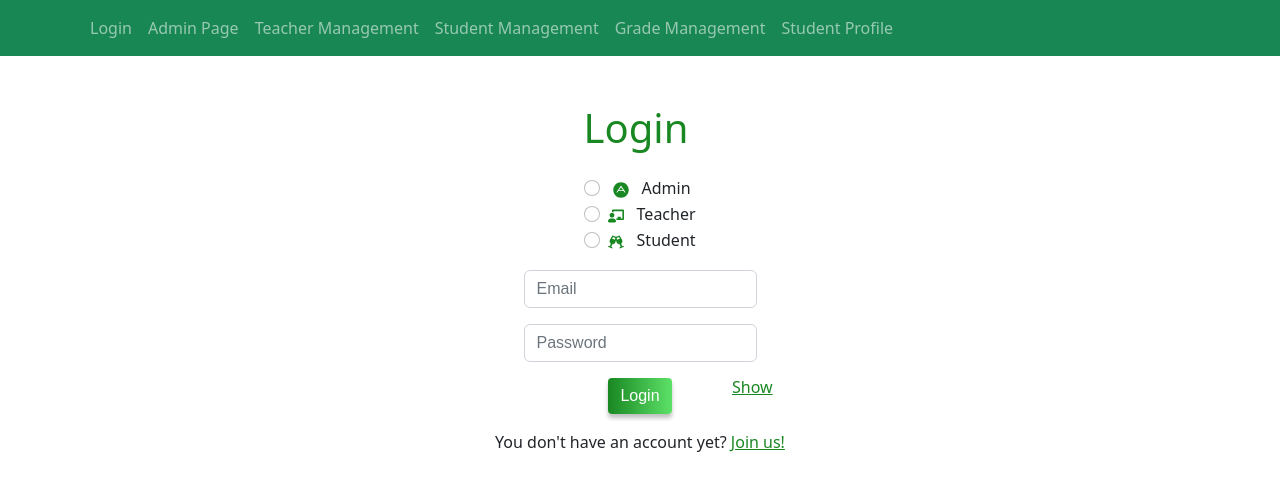
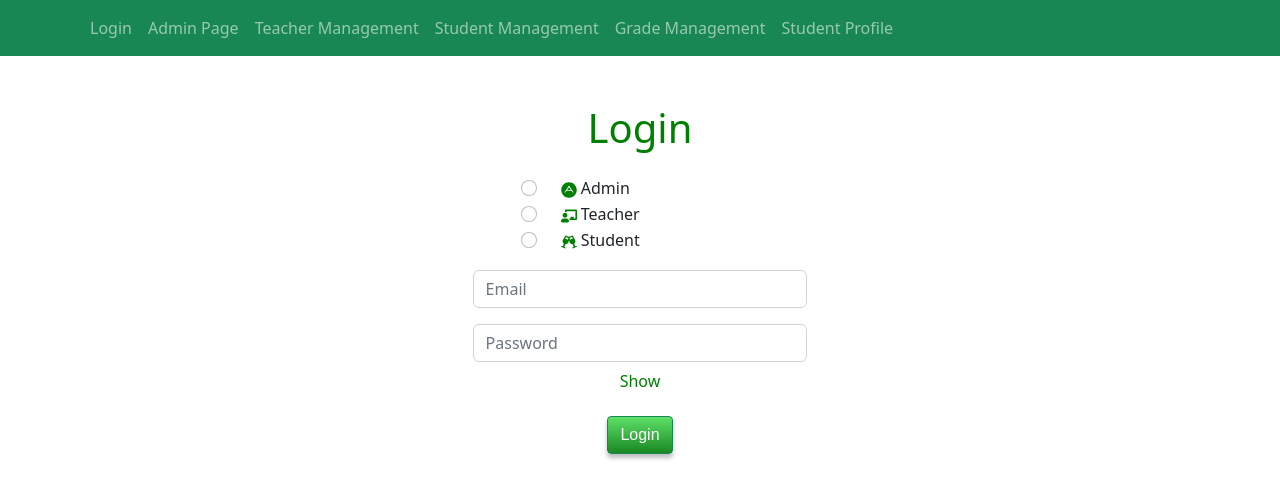
Before and after one commit to LuhPaglia/final-project-beavers, a React (Create React App) app in the folder client/: page / in a window 1280 px wide. Shown: the top 498 px of the page. Built offline with nearby package versions, Linux system fonts and the light colour scheme.

Commit message:
Page style done

```diff
--- a/client/package.json
+++ b/client/package.json
@@ -14,7 +14,7 @@
     "react-icons": "^4.7.1",
     "react-router-dom": "^6.3.0",
     "react-scripts": "5.0.1",
-    "styled-components": "^5.3.3",
+    "styled-components": "^5.3.6",
     "web-vitals": "^2.1.4"
   },
   "scripts": {
--- a/client/src/App.css
+++ b/client/src/App.css
@@ -36,3 +36,7 @@
     transform: rotate(360deg);
   }
 }
+
+.page {
+  padding-top: 3vh;
+}
--- a/client/src/pages/Admin.js
+++ b/client/src/pages/Admin.js
@@ -56,11 +56,20 @@ const Admin = () => {
     [6, "Introduction to Content Management Systems with WordPress", null],
     [7, "courseTest", "courseTestcourseTest"],
   ];
+
+  const style = {
+    display : 'flex',
+    flexDirection:'column',
+    rowGap: '5vh'
+  }
+
   return (
-    <>
+    <div className='page'>
       <Container>
-        <Row className="gx-5">
-          <Col>
+        <Row>
+          <Col  style={style}>
+          <Row>
+            <Col>
             <Row>
               <Col>
                 <h1>ADMIN</h1>
@@ -71,12 +80,15 @@ const Admin = () => {
                 </Button>
               </Col>
             </Row>
+
             <Row>
               <Dashboard role={admin} th={adminTh} tr={adminTr} />
-            </Row>
+          </Row>
           </Col>
+        </Row>
 
-          <Col>
+          <Row>
+            <Col>
             <Row>
               <Col>
                 <h1>COURSES</h1>
@@ -87,15 +99,18 @@ const Admin = () => {
                 </Button>
               </Col>
             </Row>
+
             <Row>
               <Dashboard role={course} th={courseTh} tr={courseTr} />
             </Row>
+            </Col>
+          </Row>
           </Col>
         </Row>
       </Container>
       {showAdmin && <ModalCompo role={admin} show={showAdmin} onClose={handleCloseAdmin} />}
       {showCourse && <ModalCompo role={course} show={showCourse} onClose={handleCloseCoourse} />}
-    </>
+    </div>
   );
 };
 
--- a/client/src/pages/Grade.js
+++ b/client/src/pages/Grade.js
@@ -37,7 +37,7 @@ const Grade = () => {
     ],
   ];
   return (
-    <>
+    <div className='page'>
       <Container>
         <Row>
           <Col>
@@ -54,7 +54,7 @@ const Grade = () => {
         </Row>
       </Container>
       {show && <ModalCompo role={grade} show={show} onClose={handleClose} />}
-    </>
+    </div>
   );
 };
 
--- a/client/src/pages/Login.js
+++ b/client/src/pages/Login.js
@@ -2,13 +2,12 @@ import React from 'react';
 import { Container, Row, Col, Form, Button } from "react-bootstrap";
 import { useState } from 'react';
 import { FaAdn, FaChalkboardTeacher, FaGlassCheers, FaGraduationCap, FaMagic, FaMastodon, FaSchool, FaStudiovinari, FaUser } from 'react-icons/fa';
-import { styles } from '../styles.js';
+import { StyledLogin } from '../styles.js';
 
 const Login = () => {
 
   const [shPas,setShPas] = useState("password");
-  const [color,setColor] = useState(styles.green);
-  const [bgColor,setBgColor] = useState(styles.bgEnd);
+
   const shBtn = (e) => {
     console.log(e);
     if(e.target.innerText == "Show"){
@@ -21,70 +20,58 @@ const Login = () => {
 }
 
 return (
-  <div style={styles.StyledLogin}>
+  <StyledLogin>
     <Container>
-      <h1 className="mt-5 mb-4" style={styles.color}>Login</h1>
+      <h1 className="mt-5 mb-4">Login</h1>
 
       <Form>
-        <fieldset style={styles.fieldset}>
+        <fieldset>
           <Form.Group as={Row} className="mb-3">
             <Col sm={12}>
               <Form.Check
                 type="radio"
-                label={<><FaAdn style={styles.color} /> Admin </>}
+                label={<><FaAdn color='green'/> Admin </>}
                 name="role"
                 id="admin"
-                onChange={styles.radioCh}
-                onFocus={styles.radioCh}
-                onBlur={styles.radioCh}
               />
               <Form.Check
                 type="radio"
-                label={<><FaChalkboardTeacher style={styles.color} /> Teacher</>}
+                label={<><FaChalkboardTeacher color='green'/> Teacher</>}
                 name="role"
                 id="teacher"
-                onChange={styles.radioCh}
-                onFocus={styles.radioCh}
-                onBlur={styles.radioCh}
-
               />
               <Form.Check
                 type="radio"
-                label={<><FaGlassCheers style={styles.color} /> Student </>}
+                label={<><FaGlassCheers color='green'/> Student </>}
                 name="role"
                 id="student"
-                onChange={styles.radioCh}
-                onFocus={styles.radioCh}
-                onBlur={styles.radioCh}
               />
-
             </Col>
           </Form.Group>
           <Form.Group as={Row} className="mb-3">
             <Col sm={12}>
-              <Form.Control type={shPas} placeholder="Email" onFocus={styles.bgCh} onBlur={styles.bgCh} style={styles.font}/>
+              <Form.Control placeholder="Email"/>
             </Col>
           </Form.Group>
           <Form.Group as={Row} className="mb-3">
             <Col sm={12}>
-              <Form.Control type={shPas} placeholder="Password" onFocus={styles.bgCh} onBlur={styles.bgCh} style={styles.font}/>
-              <div style={{position:'absolute',top:'46%',right:'38%'}}>
-                <Button variant="link" onClick={shBtn} style={styles.color}>Show</Button>
+              <Form.Control type={shPas} placeholder="Password"/>
+              <div>
+                <Button variant="link" onClick={shBtn}>Show</Button>
               </div>
             </Col>
           </Form.Group>
           <Form.Group as={Row} className="mb-3">
             <Col sm={12}>
-              <Button variant="success" onMouseOver={()=>setBgColor(styles.bgHover)} onMouseOut={()=>setBgColor(styles.bgEnd)} onClick={()=>setColor(styles.white)} style={bgColor}>
+              <Button variant="success">
                 Login
               </Button>
             </Col>
           </Form.Group>
         </fieldset>
       </Form>
-      <p>You don't have an account yet? <a href='#' style={styles.green}>Join us!</a></p>
     </Container>
-  </div>
+  </StyledLogin>
 )
 }
 
--- a/client/src/pages/StudentProfile.js
+++ b/client/src/pages/StudentProfile.js
@@ -1,5 +1,6 @@
 const Student = () => {
   return (
+
     <div>student</div>
   )
 }
--- a/client/src/pages/Students.js
+++ b/client/src/pages/Students.js
@@ -32,7 +32,7 @@ const Students = () => {
   ]
 
   return (
-    <>
+    <div className='page'>
       <Container>
         <Row>
           <Col>
@@ -49,7 +49,7 @@ const Students = () => {
         </Row>
       </Container>
       {show && <ModalCompo role={student} show={show} onClose={handleClose} />}
-    </>
+    </div>
   );
 };
 
--- a/client/src/pages/Teacher.js
+++ b/client/src/pages/Teacher.js
@@ -1,16 +1,12 @@
-import { useState, useEffect } from "react";
+import { useState } from "react";
 import Dashboard from "../components/Dashboard";
 import ModalCompo from "../components/ModalCompo";
-import axiosSrv from "../Services/axiosSrv";
+import {StyledTeacher} from "../styles";
 
 import { Container, Row, Col, Button } from "react-bootstrap";
 
 const Teacher = () => {
   const [show, setShow] = useState(false);
-
-  const [data,setData] = useState();
-  const [fields,setFields] = useState();
-
 
   const handleClose = () => setShow(false);
   const handleShow = () => setShow(true);
@@ -35,43 +31,9 @@ const Teacher = () => {
     [4, 'ifealty3', 'csurmon3@princeton.edu', 4, null, '6617 Victoria Trail', '1965-9-26']
   ]
 
-  let firstLoad = true;
+  return (
 
-  const load = () => {
-    let dataTr = [];
-    let fieldName = [];
-
-    axiosSrv.get('teacherSelect.php')
-    .then(res=>{
-      console.log(res.data, "load"); // LOG
-
-      res.data.forEach(obj => {
-        dataTr.push(Object.values(obj))
-      });
-      fieldName =Object.keys(res.data[0]);
-
-      setData(dataTr);
-      setFields(fieldName);
-      console.log(fieldName); // LOG
-
-    })
-    .catch(err=>{
-      console.log(err); // LOG
-    })
-  }
-
-  useEffect(()=>{
-    if(firstLoad) {
-      // DON'T DELETE / HAVE TO CHECK WHEN MERGE
-      // load();
-      firstLoad = false;
-      console.log("Teacher useEffect"); // LOG
-    }
-  },[]);
-
-
-  return (
-    <>
+    <div className='page'>
       <Container>
         <Row>
           <Col>
@@ -84,11 +46,11 @@ const Teacher = () => {
           </Col>
         </Row>
         <Row>
-          <Dashboard data={data} setData={setData} fields={fields} role={teacher} th={teacherTh} tr={teacherTr}/>
+          <Dashboard role={teacher} th={teacherTh} tr={teacherTr} />
         </Row>
       </Container>
-      {show && <ModalCompo role={teacher} show={show} onClose={handleClose} load={load} />}
-    </>
+      {show && <ModalCompo role={teacher} show={show} onClose={handleClose} />}
+    </div>
   );
 };
 
--- a/client/src/styles.js
+++ b/client/src/styles.js
@@ -1,53 +1,58 @@
-export const styles = {
-  green: {color:'#198722'},
-  white: {color:'#198722', fontWeight:'700'},
-  bgHover: {
-    width: '100%',
-    fontFamily:'Sans-serif',
-    fontSize: '16px',
-    background: 'transparent',
-    border: '1px solid #198722',
-    boxShadow: '0px 4px 4px rgba(0, 0, 0, 0.25)',
-    borderRadius: '4px',
-    color:'#198722'
-  },
-  bgEnd: {
-    width: '100%',
-    fontFamily:'Sans-serif',
-    fontSize: '16px',
-    background: 'linear-gradient(to right, #198722, #5DE168)',
-    border: 'none',
-    boxShadow: '0px 4px 4px rgba(0, 0, 0, 0.25)',
-    borderRadius: '4px'
-  },
-  bgCh: (e) =>{
-    switch(e.type){
-        case "focus":
-            e.target.style.boxShadow="0 0 0 3px #198722";
-            e.target.style.border="none";
-        break;
-        case "blur":
-          e.target.style.boxShadow="none";
-          e.target.style.border="1px solid #ced4da";
-        break;
+import styled from 'styled-components'
+export const StyledLogin = styled.div`
+h1 {
+  color:green;
+}
+
+.btn-success {
+  font-family:Sans-serif;
+  font-size: 16px;
+  background: linear-gradient(#5DE168,#198722);
+  box-shadow: 0px 4px 4px rgba(0, 0, 0, 0.25);
+  border-radius: 4px;
+  &:hover {
+      background: white;
+      border: 1px solid #198722;
+      box-shadow: 0px 4px 4px rgba(0, 0, 0, 0.25);
+      border-radius: 4px;
+      color: green;
     }
-  },
-  radioCh: (e) =>{
-    switch(e.type){
-        case "change"&&"focus":
-            e.target.style.backgroundColor="#198722";
-            e.target.style.boxShadow="0 0 0 3px rgb(25 135 34 / 25%)";
-            e.target.style.border="none";
-        break;
-        case "blur":
-          e.target.style.backgroundColor="white";
-          e.target.style.boxShadow="none";
-          e.target.style.border="1px solid #ced4da";
-        break;
-    }
-  },
+    transition:0.2s;
+}
+.btn-link {
+  color: green;
+  transition:1s;
+  &:hover {
+    text-decoration: underline;
+  }
+  text-decoration: none;
 
-  color: { marginRight: '8px', color:'#198722'},
-  font: { fontFamily: 'Sans-serif', fontSize: '16px', color: '#333'},
-  fieldset: { display: 'flex', flexDirection: 'column', justifyContent: 'center', alignItems:'center'}
 }
+.form-control {
+  border: 1px solid #ced4da;
+  box-shadow: none;
+  &:hover {
+      box-shadow: 0, 0, 0, 3px #198722;
+  }
+}
+
+margin-right: 8px, color:'#198722';
+font-family: Sans-serif, font-size: 16px, color: '#333';
+fieldset {width:30%; }
+form {
+  display: flex;
+  justify-content: center;
+}
+.form-check{
+  display:flex;
+  column-gap: 3vh;
+  padding-left:9vh;
+  .form-check-input {
+    float: none;
+  }
+}
+`;
+
+export const StyledTeacher = styled.div`
+  padding-top:4vh;
+`;
```
Also changed, not shown: 1 other file (tests, documents, lock files or other folders).
